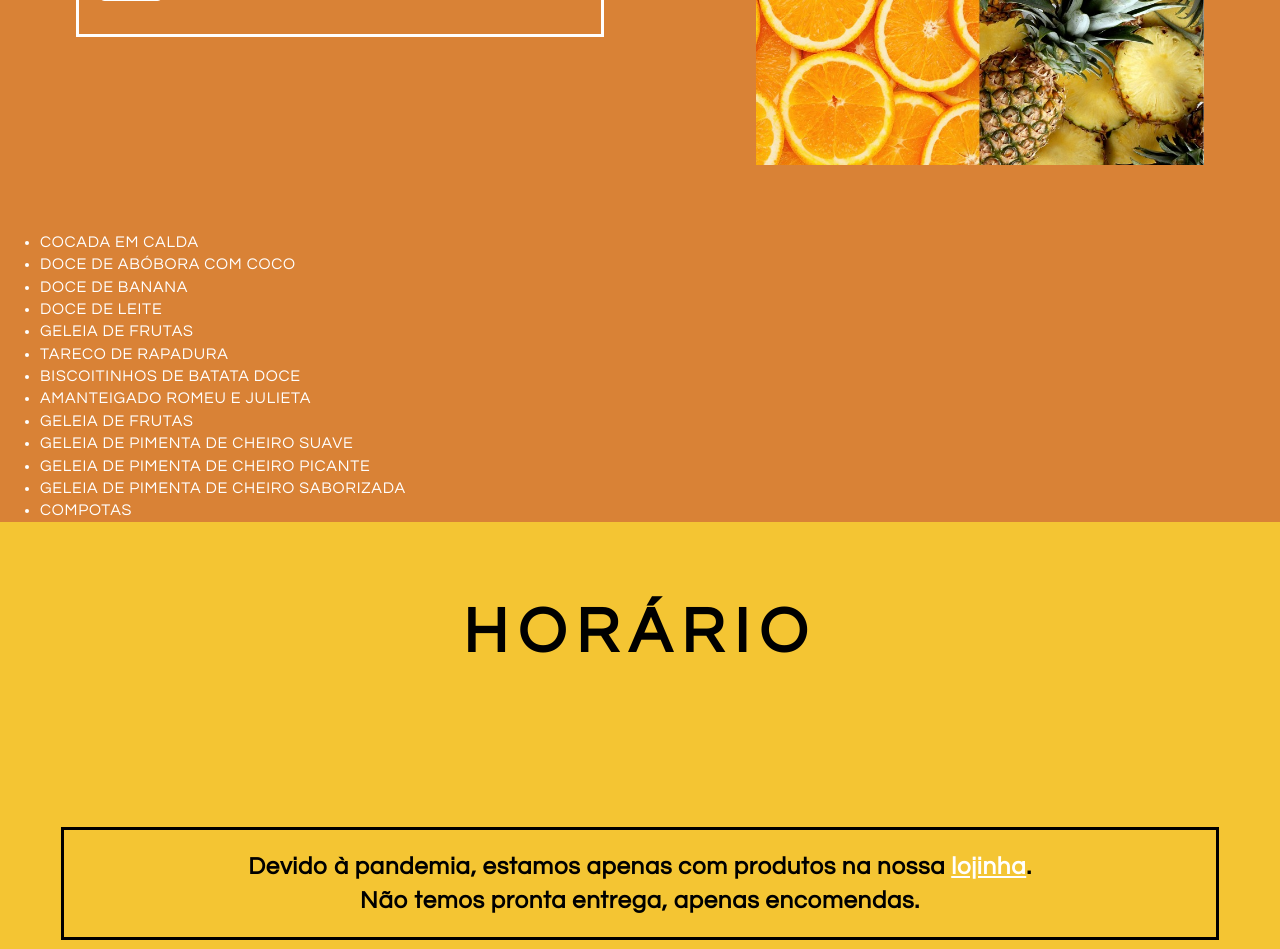
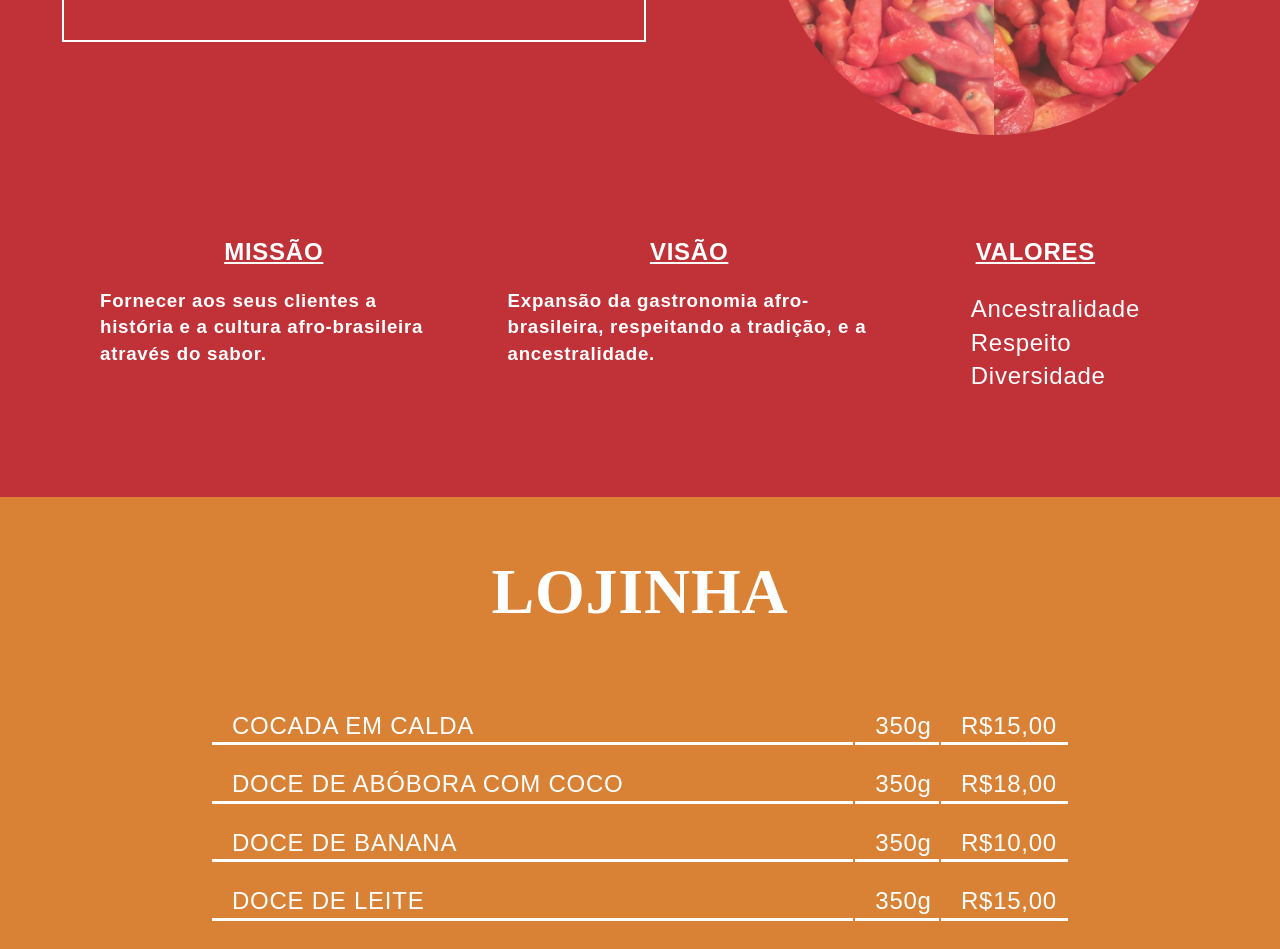
Before and after one commit to kayehol/odara, a Gatsby site: page / in a window 1280 px wide. Shown: the part 1160-2109 px from the top of the page. Built offline with nearby package versions, Linux system fonts and the light colour scheme; Gatsby itself is replaced by a stand-in of ours.

Commit message:
Finalizando o estilo

```diff
--- a/gatsby-config.js
+++ b/gatsby-config.js
@@ -6,5 +6,14 @@
 
 module.exports = {
   /* Your site config here */
-  plugins: [`gatsby-plugin-styled-components`],
+  plugins: [
+    `gatsby-plugin-styled-components`,
+    {
+      resolve: "gatsby-source-filesystem",
+      options:{
+        name: "fonts",
+        path: `${__dirname}/static/fonts/`
+      }
+    }
+  ]
 }
--- a/package.json
+++ b/package.json
@@ -18,6 +18,7 @@
     "gatsby": "^2.20.12",
     "gatsby-plugin-styled-components": "^3.2.1",
     "gatsby-plugin-typography": "^2.4.1",
+    "gatsby-source-filesystem": "^2.2.5",
     "react": "^16.12.0",
     "react-dom": "^16.12.0",
     "react-typography": "^0.16.19",
--- a/src/components/layout.css
+++ b/src/components/layout.css
@@ -4,9 +4,9 @@ div {
     line-height: 1.4;
     margin:  0 auto;
     padding: 0;
+    font-family: Futura, sans-serif;
   }
 
   body {
     margin: 0;
-    font-family: "Century Gothic", sans-serif;
   }
--- a/src/components/layout.js
+++ b/src/components/layout.js
@@ -30,6 +30,7 @@ const HeaderWrapper = styled.div`
     }
     ul a:visited {
         text-decoration: none;
+        color: #fff;
     }
     ul li:hover {
         background-color: #c03238;
@@ -41,10 +42,10 @@ const Header = () => (
         <ul>
             <li><a href="#quemsomos">QUEM SOMOS</a></li>
             <li><a href="#loja">LOJINHA</a></li>
+            <li><a href="#lojaRodape">CONTATO</a></li>
             <li><a href="#horario">HORÁRIO</a></li>
             <li><a href="#cardapio">CARDÁPIO</a></li>
             <li><a href="#eventos">EVENTOS</a></li>
-            <li><a href="#contato">CONTATO</a></li>
         </ul>
     </HeaderWrapper>
 )
--- a/src/pages/index.js
+++ b/src/pages/index.js
@@ -6,6 +6,9 @@ import padrao from "./padrao1.png"
 import email from "./email.png"
 import whatsapp from "./whatsapp.png"
 import fotoLoja from "./fotoLoja.jpeg"
+import fotoQuemSomos from "./fotoQuemSomos.jpeg"
+import ondaBranca from "./ondaBranca.png"
+import ondaPreta from "./ondaPreta.png"
 
 const HomeWrapper = styled.div`
     display: flex;
@@ -36,34 +39,57 @@ const HorarioWrapper = styled.div`
     flex-direction: column;
     align-items: center;
     justify-content: center;
+    position: relative;
     #horario {
-        margin: 50px 0 50px 0;
+        padding: 25px 0 25px 0;
         font-size: 4em;
-        letter-spacing: 10px;
+        font-family: African;
     }
-    #horarioBody {
+    .horarioBody {
         width: 90%;
         text-align: center;
-        margin: 100px 0 250px 0;
-        border-style: solid;
+        padding: 60px 0 180px 0;
+        a:visited {
+            text-decoration: underline;
+            color: #8a8787;
+        }
     }
 
     a:link {
         text-decoration: underline;
         color: #fff;
     }
+    #ondaPreta1 {
+        position: absolute;
+        top: 0;
+        left: 0;
+        z-index: 0;
+        background: rgba(0, 128, 0, 0);
+        transform: scaleX(-1);
+    }
+    #ondaPreta2 {
+        position: absolute;
+        bottom: 0;
+        right: 0;
+        z-index: 0;
+        background: rgba(0, 128, 0, 0);
+        transform: scaleY(-1);
+        width: 20%;
+    }
 `
 
 const Horario = () => (
     <HorarioWrapper>
-        <h1 id="horario">HORÁRIO</h1>
-        <div id="horarioBody">
+        <h1 id="horario">HORARIO</h1>
+        <div className="horarioBody">
             <h2>
                 Devido à pandemia, estamos apenas com produtos na nossa <a href="#loja">lojinha</a>.
                 <br></br>
                 Não temos pronta entrega, apenas encomendas.
             </h2>
         </div>
+        <img src={ondaPreta} alt="Onda preta 1" id="ondaPreta1" />
+        <img src={ondaPreta} alt="Onda preta 2" id="ondaPreta2" />
     </HorarioWrapper>
 )
 
@@ -73,20 +99,22 @@ const LojinhaWrapper = styled.div`
     #loja {
         padding: 50px 0 0 0;
         font-size: 4em;
-        letter-spacing: 10px;
         text-align: center;
+        font-family: African;
+        margin: 0;
     }
     #lojaBody {
         background-color: #d98236;
     }
-    #lojaCabecalho {
+    #lojaRodape {
         background-color: #d98236;
         display: flex;
         flex-direction: row;
-        padding: 30px 0 50px 0;
+        padding: 90px 0 90px 0;
     }
-    #lojaCabecalho img {
+    #lojaRodape img {
         margin: auto;
+        border-radius: 50%;
     }
     #lojaContato {
         margin: auto;
@@ -96,6 +124,10 @@ const LojinhaWrapper = styled.div`
     }
     #lojaContato h2 {
         margin-left: 20px;
+    }
+    #entre {
+        text-align: center;
+        font-size: 3em;
     }
     #lojaFone {
         background-color: #d98236;
@@ -110,11 +142,28 @@ const LojinhaWrapper = styled.div`
         display: flex;
         flex-direction: row;
     }
+    #lojaBody table {
+        width: 75%;
+        margin: auto;
+        padding: 50px;
+        font-size: 1.5em;
+    }
+    #lojaBody table td {
+        padding: 20px 0 0 20px;
+        border-bottom: 3px solid;
+    }
 `
 
-const ListItem = (props) => (
-    <li>{props.value}</li>
-)
+const ListItem = (props) => {
+    return(
+        <tr>
+            <td>{props.value}</td>
+            <td>{props.peso}</td>
+            <td>R${props.preco}</td>
+        </tr>
+    )
+}
+
 
 const Lojinha = (props) =>
   {
@@ -123,8 +172,16 @@ const Lojinha = (props) =>
         <LojinhaWrapper>
             <h1 id="loja">LOJINHA</h1>
             <div id="lojaBody">
-                <div id="lojaCabecalho">
+                <table>
+                    {produtos.map((produto) =>
+                        <ListItem key={produto.nome.toString()}
+                            value={produto.nome} peso={produto.peso} preco={produto.preco}
+                            sabores={produto.sabores} />
+                    )}
+                </table>
+                <div id="lojaRodape">
                     <div id="lojaContato">
+                        <h2 id="entre">Entre em contato!</h2>
                         <div id="lojaFone">
                             <img src={whatsapp} alt="Whatsapp" width="64px" height="64px"/>
                             <h2>(82)99121-4966</h2>
@@ -136,16 +193,167 @@ const Lojinha = (props) =>
                     </div>
                     <img id="fotoLoja" src={fotoLoja} alt="Produtos" width="35%" />
                 </div>
-                <ul>
-                    {produtos.map((produto) =>
-                        <ListItem key={produto.nome.toString()}
-                            value={produto.nome} />
-                    )}
-                </ul>
             </div>
         </LojinhaWrapper>
     )
   }
+
+  const QuemSomosWrapper = styled.div`
+
+    * {
+        background-color: #c03238;
+        color: #fff;
+    }
+    .quemSomosHeader {
+        text-align: center;
+        position: relative;
+    }
+    .quemSomosHeader h1 {
+        padding: 50px 0 0 0;
+        font-size: 4em;
+        font-family: African;
+    }
+    #quemSomosSubHeader h3 {
+        margin: auto;
+        font-size: 2em;
+        width: 500px;
+        padding: 40px;
+        border: solid 2px;
+        justify-content: center;
+    }
+    #quemSomosSubHeader{
+        display: flex;
+        flex-direction: row;
+    }
+
+    #quemSomosSubHeader img{
+       margin: auto;
+       z-index: 1;
+       border-radius: 50%;
+    }
+    .quemSomosBody {
+        margin: 0;
+        display: flex;
+        flex-direction: row;
+        padding: 80px 80px 80px 100px;
+        width: auto;
+    }
+    #missao  {
+        padding-right: 60px;
+    }
+    #missao h2 {
+        text-align: center;
+        text-decoration: underline;
+    }
+    #visao  {
+        padding-right: 60px;
+    }
+    #visao h2 {
+        text-align: center;
+        text-decoration: underline;
+    }
+    #valores  {
+        padding-right: 60px;
+    }
+    #valores h2 {
+        text-align: center;
+        text-decoration: underline;
+    }
+    #valores ul {
+        list-style-type: none;
+        font-size: 1.5em;
+    }
+    #ondaBranca1 {
+        position: absolute;
+        top: 0;
+        right: 0;
+        z-index: 0;
+        background: rgba(0, 128, 0, 0);
+    }
+    #ondaBranca2 {
+        position: absolute;
+        top: 0;
+        left: 0;
+        z-index: 0;
+        transform: scaleX(-1);
+        background: rgba(0, 128, 0, 0);
+    }
+  `
+
+  const QuemSomos = () => (
+      <QuemSomosWrapper>
+          <div className="quemSomosHeader" id="quemsomos">
+            <h1>QUEM SOMOS</h1>
+            <div id="quemSomosSubHeader">                <h3>
+                    O restaurante Odara traz uma proposta de ancestralidade e valorização da cultura e da gastronomia afro-brasileira.
+                </h3>
+                <img src={fotoQuemSomos} alt="Pimentas Odara" width="35%"/>
+            </div>
+            <img src={ondaBranca} alt="Onda branca" id="ondaBranca1" />
+            <img src={ondaBranca} alt="Onda branca" id="ondaBranca2" />
+          </div>
+          <div className="quemSomosBody">
+              <div id="missao">
+                <h2>MISSÃO</h2>
+                <h3>
+                    Fornecer aos seus clientes a história e a cultura afro-brasileira através do sabor.
+                </h3>
+              </div>
+            <div id="visao">
+                <h2>VISÃO</h2>
+                <h3>
+                    Expansão da gastronomia afro-brasileira, respeitando a tradição, e a ancestralidade.
+                </h3>
+            </div>
+            <div id="valores">
+                <h2>VALORES</h2>
+                <ul>
+                    <li>Ancestralidade</li>
+                    <li>Respeito</li>
+                    <li>Diversidade</li>
+                </ul>
+            </div>
+          </div>
+      </QuemSomosWrapper>
+  )
+
+  /*
+const EventosWrapper = styled.div`
+    * {
+        background-color: #c03238;
+        color: #fff;
+    }
+
+    h1 {
+        padding: 50px 0 50px 0;
+        font-size: 4em;
+        font-family: African;
+        text-align: center;
+        margin: 0;
+    }
+    .eventosBody {
+        display: flex;
+        flex-direction: row;
+        margin: 0;
+    }
+`
+
+const Eventos = () => {
+    return (
+        <EventosWrapper>
+            <h1>EVENTOS</h1>
+            <div className="eventosBody">
+                <div id="eventosTexto">
+                    <h2>Texto</h2>
+                </div>
+                <div id="eventosForm">
+                    <h2>Form</h2>
+                </div>
+            </div>
+        </EventosWrapper>
+    )
+}
+*/
 
 
 const produtos = [
@@ -161,7 +369,7 @@ const produtos = [
     {nome: 'GELEIA DE PIMENTA DE CHEIRO SUAVE', peso: '350g', preco: '15,00'},
     {nome: 'GELEIA DE PIMENTA DE CHEIRO PICANTE', peso: '350g', preco: '15,00'},
     {nome: 'GELEIA DE PIMENTA DE CHEIRO SABORIZADA', peso: '350g', preco: '20,00', sabores: ['laranja','abacaxi','maracujá','damasco']},
-    {nome: 'COMPOTAS', peso: '350g', sabores: [
+    {nome: 'COMPOTAS', peso: '350g', saboresCompotas: [
         {nome: 'jaca', preco: '15,00'},
         {nome: 'caju', preco: '15,00'},
         {nome: 'jambo', preco: '15,00'},
@@ -174,6 +382,7 @@ const produtos = [
 export default () => (
     <Layout>
         <Home />
+        <QuemSomos />
         <Lojinha produtos={produtos} />
         <Horario />
     </Layout>
--- /dev/null
+++ b/static/fonts/fonts.css
@@ -0,0 +1,9 @@
+@font-face {
+    font-family: African;
+    src: url("african.ttf") format("ttf");
+}
+
+@font-face {
+    font-family: Futura;
+    src: url("futura.ttf") format("ttf");
+}
```
Also changed, not shown: src/pages/fotoQuemSomos.jpeg (added), src/pages/ondaBranca.png (added), src/pages/ondaPreta.png (added), static/fonts/african.ttf (added), static/fonts/futura.ttf (added), 1 other file.
